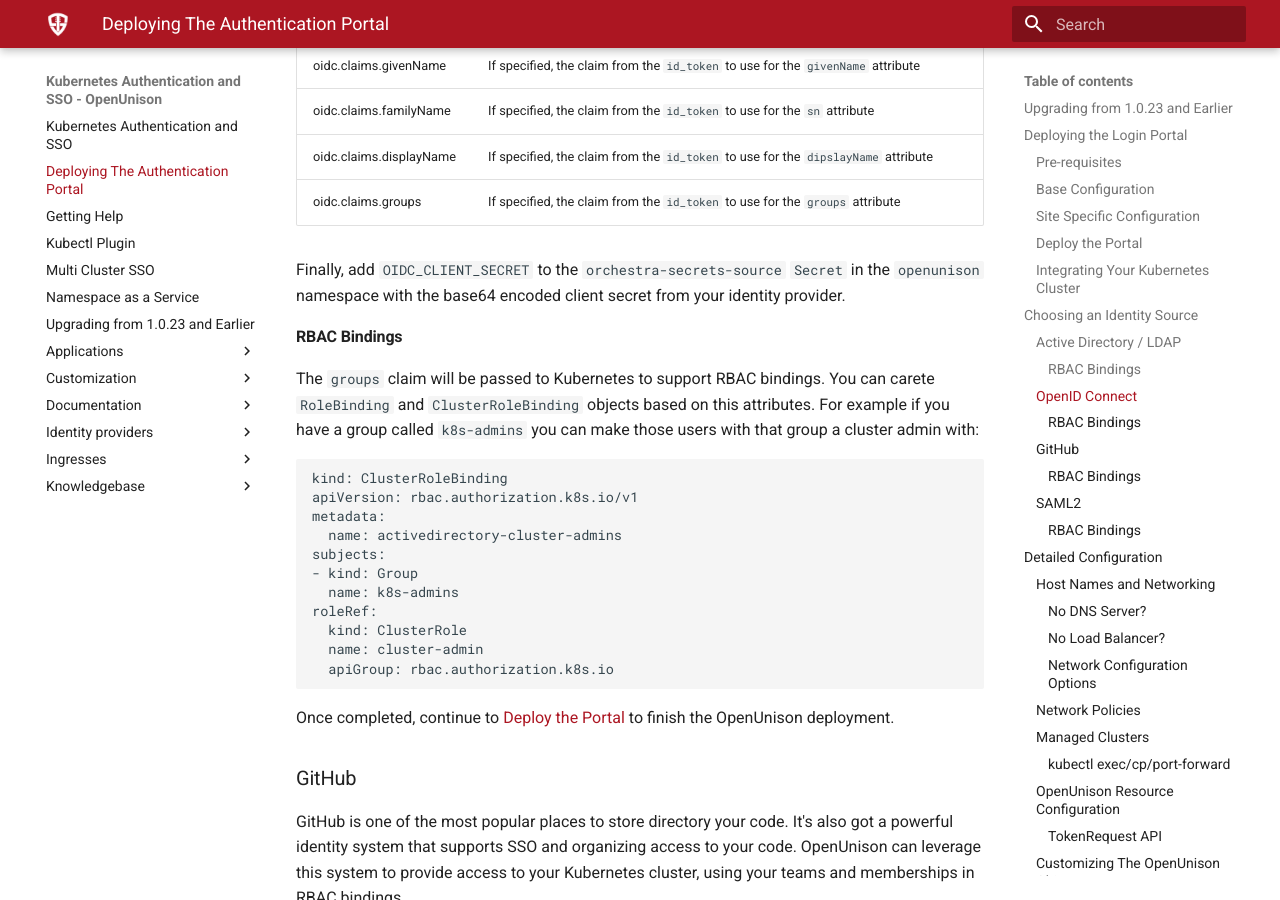
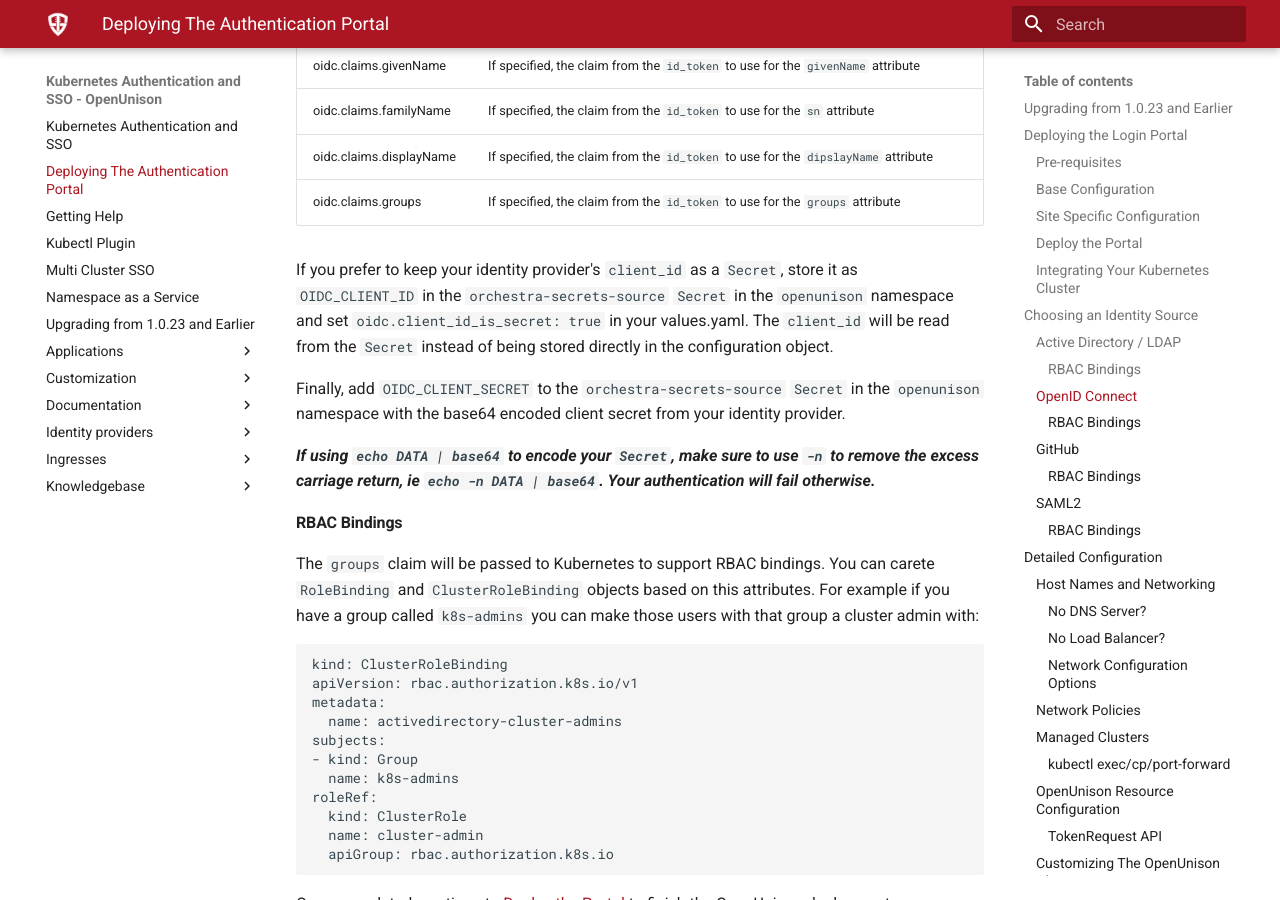
Before and after one commit to TaylorMonacelli/openunison.github.io, an MkDocs documentation site: the page built from docs/deployauth.md, in a window 1280 px wide and 900 px high, scrolled down 11753 px. Built offline with MkDocs 1.6.1 and Material for MkDocs 9.7.7, drawn with Linux system fonts in a browser that asks for light colours.

Commit message:
update to support clientid as a secret

```diff
--- a/docs/deployauth.md
+++ b/docs/deployauth.md
@@ -348,8 +348,12 @@
 | oidc.claims.displayName | If specified, the claim from the `id_token` to use for the `dipslayName` attribute |
 | oidc.claims.groups | If specified, the claim from the `id_token` to use for the `groups` attribute |
 
+If you prefer to keep your identity provider's `client_id` as a `Secret`, store it as `OIDC_CLIENT_ID` in the `orchestra-secrets-source` `Secret` in the `openunison` namespace and set `oidc.client_id_is_secret: true` in your values.yaml.  The `client_id` will be read from the `Secret` instead of being stored directly in the configuration object.
+
 
 Finally, add `OIDC_CLIENT_SECRET` to the `orchestra-secrets-source` `Secret` in the `openunison` namespace with the base64 encoded client secret from your identity provider.
+
+***If using `echo DATA | base64` to encode your `Secret`, make sure to use `-n` to remove the excess carriage return, ie `echo -n DATA | base64`.  Your authentication will fail otherwise.***
 
 #### RBAC Bindings
 
```
